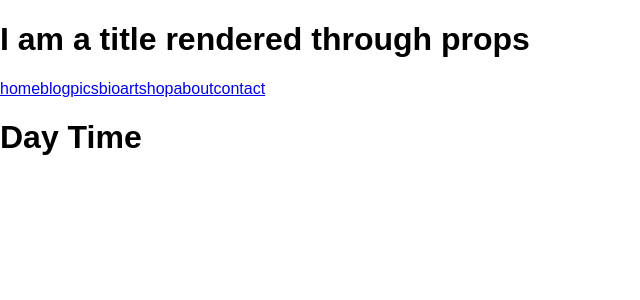
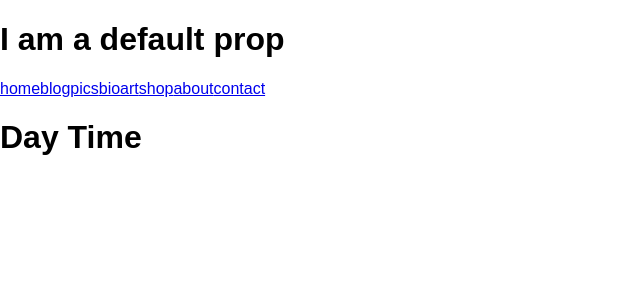
Before and after one commit to JasonBWelsh/react-sandbox-1, a React (Create React App) app: page / in a window 1280 px wide. Shown: the top 300 px of the page, without its empty margins (0-640 px from the left). Built offline with nearby package versions, Linux system fonts and the light colour scheme.

Commit message:
Header props removed from instance in App and receives from HEader.defaultProps

```diff
--- a/src/App.js
+++ b/src/App.js
@@ -7,7 +7,7 @@ class App extends Component {
   render() {
     return (
       <div className="App">
-        <Header title="I am a title rendered through props" />
+        <Header />
         <Main isDayTime={true} />
       </div>
     );
--- a/src/Components/Header.js
+++ b/src/Components/Header.js
@@ -18,4 +18,9 @@ class Header extends Component {
   }
 }
 
+// Default props
+Header.defaultProps = {
+  title: 'I am a default prop'
+};
+
 export default Header;
```
